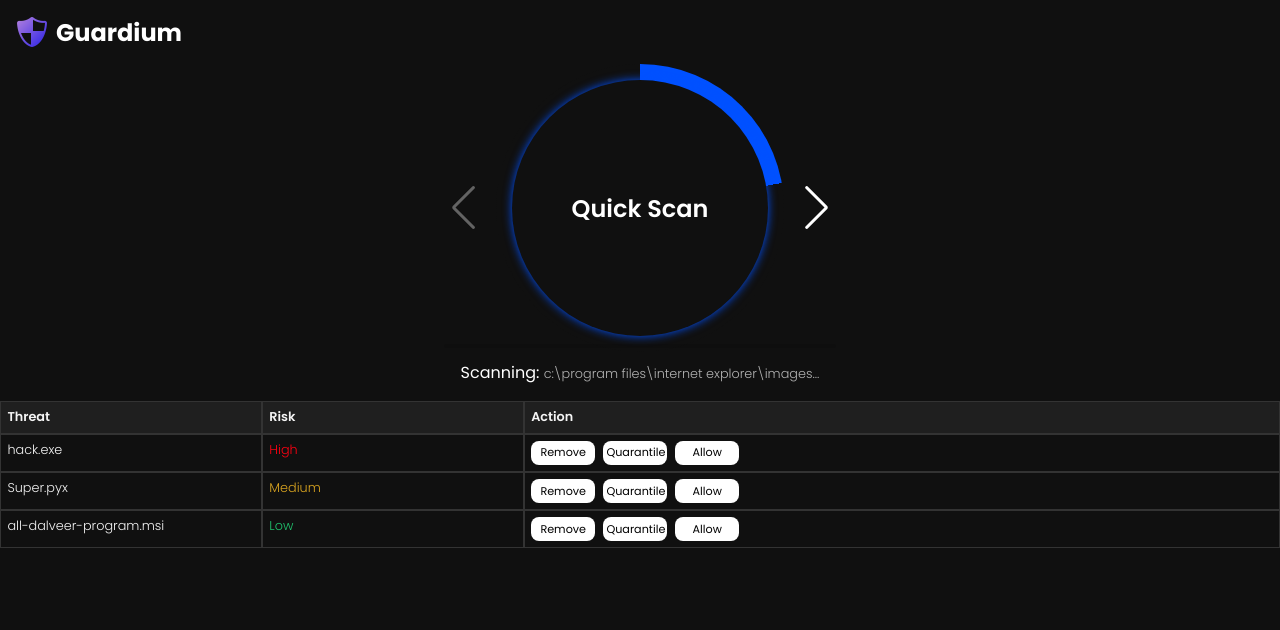
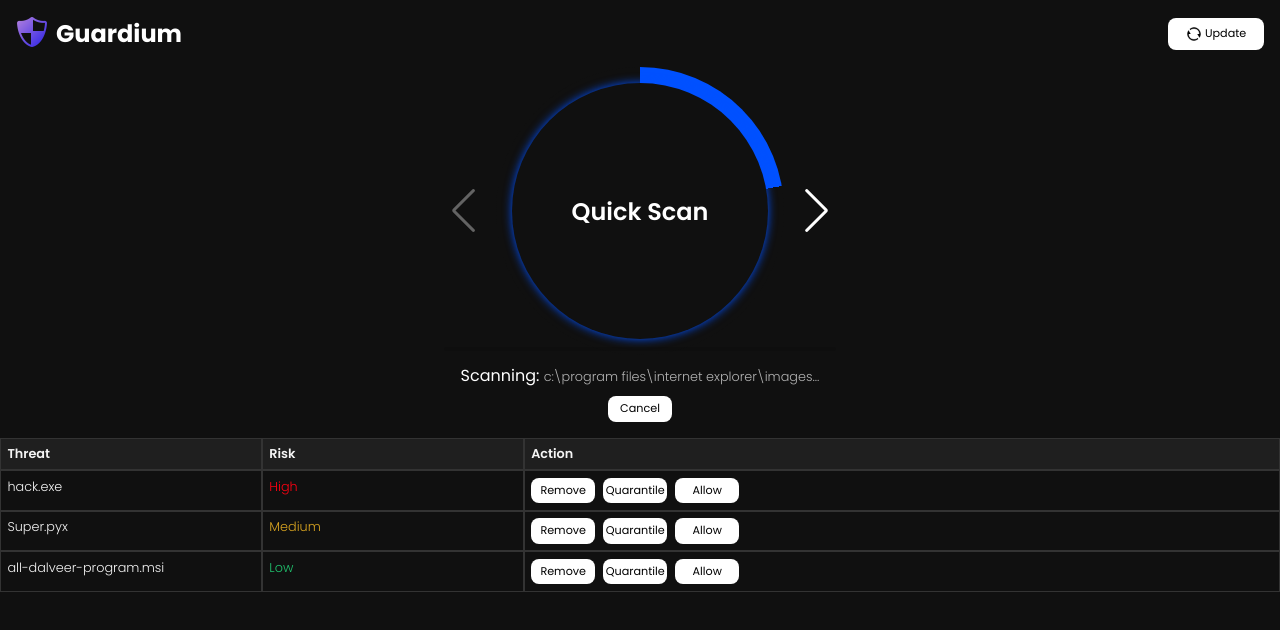
Before and after one commit to VeerSingh0001/Guardium, a plain HTML site: page web/index.html in a window 1280 px wide. Drawn offline with nearby package versions, Linux system fonts and the light colour scheme.

Commit message:
updates-ui@v2.1.0 added update&cancel button, added offline swiper bundle package

```diff
--- a/web/index.html
+++ b/web/index.html
@@ -4,15 +4,20 @@
     <meta charset="UTF-8" />
     <meta name="viewport" content="width=device-width, initial-scale=1.0" />
     <title>Guardium</title>
-    <link rel="stylesheet" href="https://cdn.jsdelivr.net/npm/swiper@11/swiper-bundle.min.css">
+    <link rel="stylesheet" href="./swiper-bundle.min.css">
 
     <link rel="stylesheet" href="./style.css" />
   </head>
   <body>
     <!-- header component with guardium log and title -->
     <header>
+      <div class="branding">
         <img src="./images/antivirus.png" alt="guardium-logo" />
         <h2>Guardium</h2>
+      </div>
+      <button class="btn btn-update">
+        <img src="./images/refresh-line.png" />
+        Update</button>
     </header>
 
     <!-- Main App Content -->
@@ -52,13 +57,20 @@
         </div>
 
          <!-- Current Scan files display -->
-      <p class="current-file-container">
+
+
+        <div class="current-file-container">
           <span>Scanning: </span>
           <!-- max length 40 then ... -->
           <span class="current-file"
             >C:\Program Files\Internet Explorer\images...</span
           >
-      </p>
+          <div class="center">
+            <button class="btn">
+              Cancel</button>
+          </div>
+        </div>
+
 
       </div>
 
@@ -73,27 +85,27 @@
           <div class="col title">hack.exe</div>
           <div class="col risk risk-high">High</div>
           <div class="col actions">
-            <button>Remove</button>
-            <button>Quarantile</button>
-            <button>Allow</button>
+            <button class="btn">Remove</button>
+            <button class="btn">Quarantile</button>
+            <button class="btn">Allow</button>
           </div>
         </div>
         <div class="row">
           <div class="col title">Super.pyx</div>
           <div class="col risk risk-medium">Medium</div>
           <div class="col actions">
-            <button>Remove</button>
-            <button>Quarantile</button>
-            <button>Allow</button>
+            <button class="btn">Remove</button>
+            <button class="btn">Quarantile</button>
+            <button class="btn">Allow</button>
           </div>
         </div>
         <div class="row">
           <div class="col title">all-dalveer-program.msi</div>
           <div class="col risk risk-low">Low</div>
           <div class="col actions">
-            <button>Remove</button>
-            <button>Quarantile</button>
-            <button>Allow</button>
+            <button class="btn">Remove</button>
+            <button class="btn">Quarantile</button>
+            <button class="btn">Allow</button>
           </div>
         </div>
 
@@ -102,7 +114,7 @@
 
     </main>
 
-    <script src="https://cdn.jsdelivr.net/npm/swiper@11/swiper-bundle.min.js"></script>
+    <script src="./swiper-bundle.min.js"></script>
     <script>
       document.addEventListener('DOMContentLoaded', (event) => {
         const swiper = new Swiper('.swiper', {
--- a/web/style.css
+++ b/web/style.css
@@ -40,15 +40,20 @@ button {
 }
 
 header {
+  display: flex;
+  justify-content: space-between;
+  align-items: center;
   padding: 1rem;
-  display: flex;
-  align-items: center;
-  gap: 0.5rem;
-  height: 4rem;
 }
 
-header img {
+.branding {
+  display: flex;
+  gap: 0.5rem;
+}
+
+.branding img {
   width: 2rem;
+  height: 2rem;
 }
 
 /* main {
@@ -122,7 +127,7 @@ header img {
 }
 
 .scrolls {
-  height: 16rem;
+  max-height: 16rem;
   overflow-y: auto;
 }
 
@@ -154,19 +159,23 @@ header img {
   gap: 0.5rem;
 }
 
-.threats .row .col button {
+.btn {
   border: none;
   background: #fff;
   font-size: 0.7rem;
   padding: 0.2rem;
   border-radius: 0.5rem;
   width: 4rem;
+  height: 1.6rem;
   cursor: pointer;
   text-align: center;
   transition: ease 100ms;
+  display: flex;
+  align-items: center;
+  justify-content: center;
+  gap: 0.2rem;
 }
-
-.threats .row .col button:hover {
+.btn:hover {
   background: #ccc;
 }
 
@@ -181,3 +190,19 @@ header img {
 .risk-low {
   color: #20c56f;
 }
+
+.btn-update {
+  width: 6rem;
+  height: 2rem;
+}
+
+.btn-update img {
+  width: 1rem;
+}
+
+.center {
+  margin-top: 0.5rem;
+  display: flex;
+  align-items: center;
+  justify-content: center;
+}
```
Also changed, not shown: web/images/close-line.png (added), web/images/refresh-line.png (added), web/swiper-bundle.min.css (added), web/swiper-bundle.min.js (added). Lines whose indentation alone changed are shown as unchanged.
